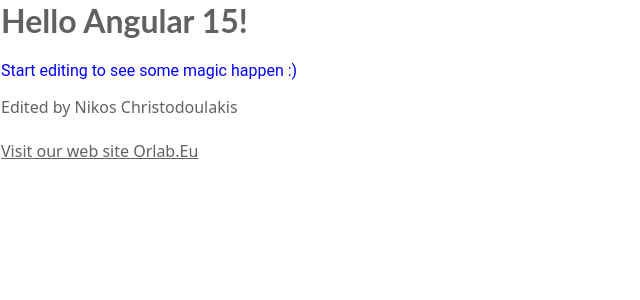
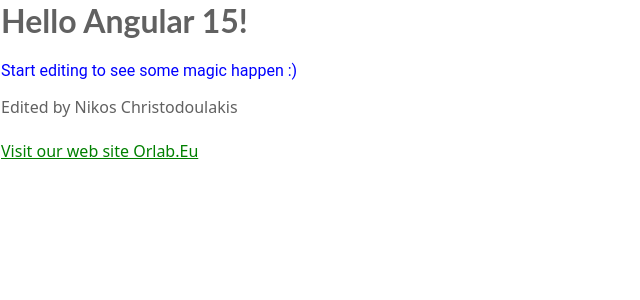
Before and after one commit to nchristodoulakis2/angular-ivy-p3qqwi, an Angular app: page / in a window 1280 px wide. In both pictures the pointer is over the link "Visit our web site Orlab.Eu". Shown: the top 300 px of the page, without its empty margins (0-640 px from the left). Built offline with nearby package versions, Linux system fonts and the light colour scheme.

Commit message:
1 file modified

```diff
--- a/src/app/app.component.css
+++ b/src/app/app.component.css
@@ -4,6 +4,6 @@
 a {
   font-family: system-ui;
 }
-a hover {
-  font-family: sans-serif;
+a:hover {
+  color: green;
 }
```
